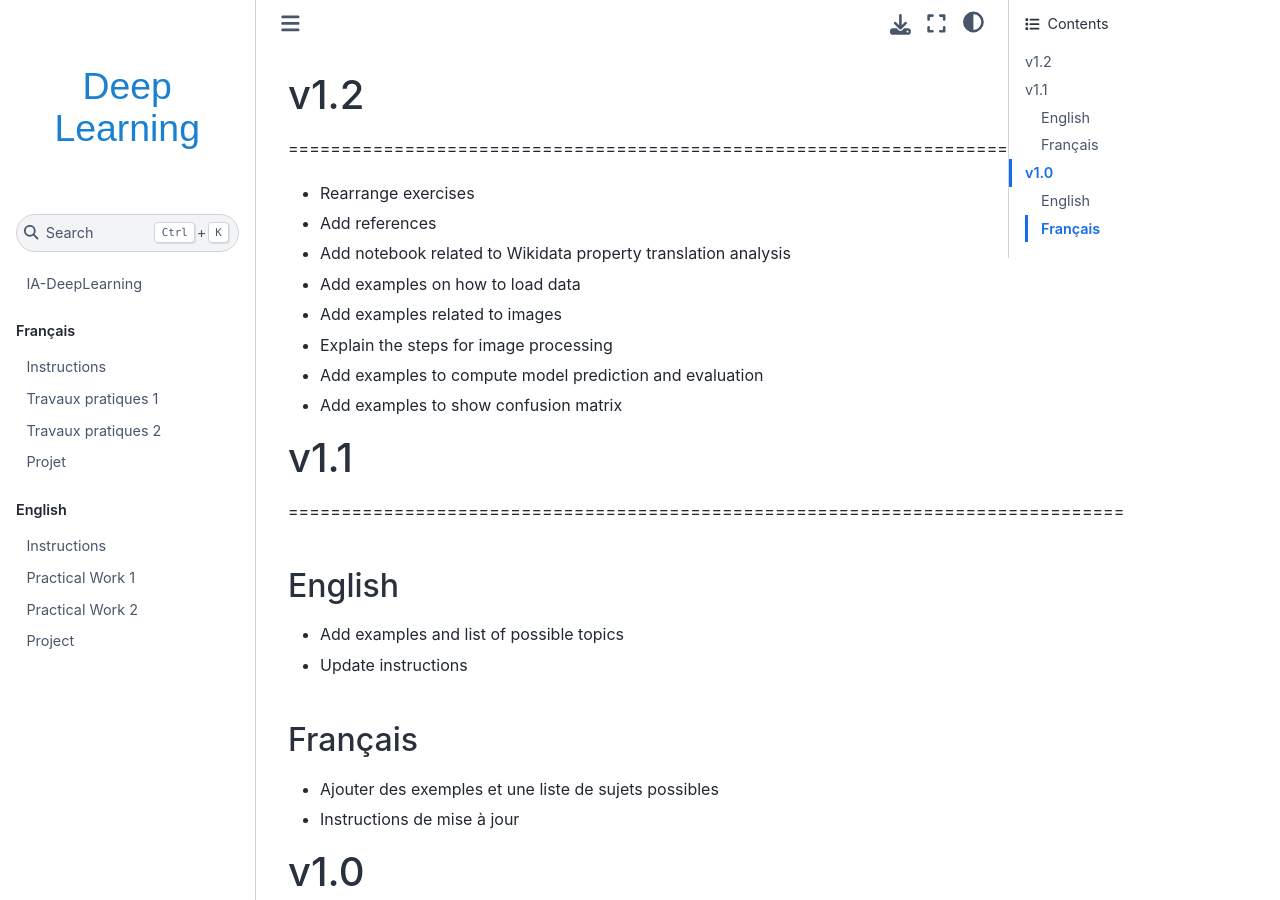
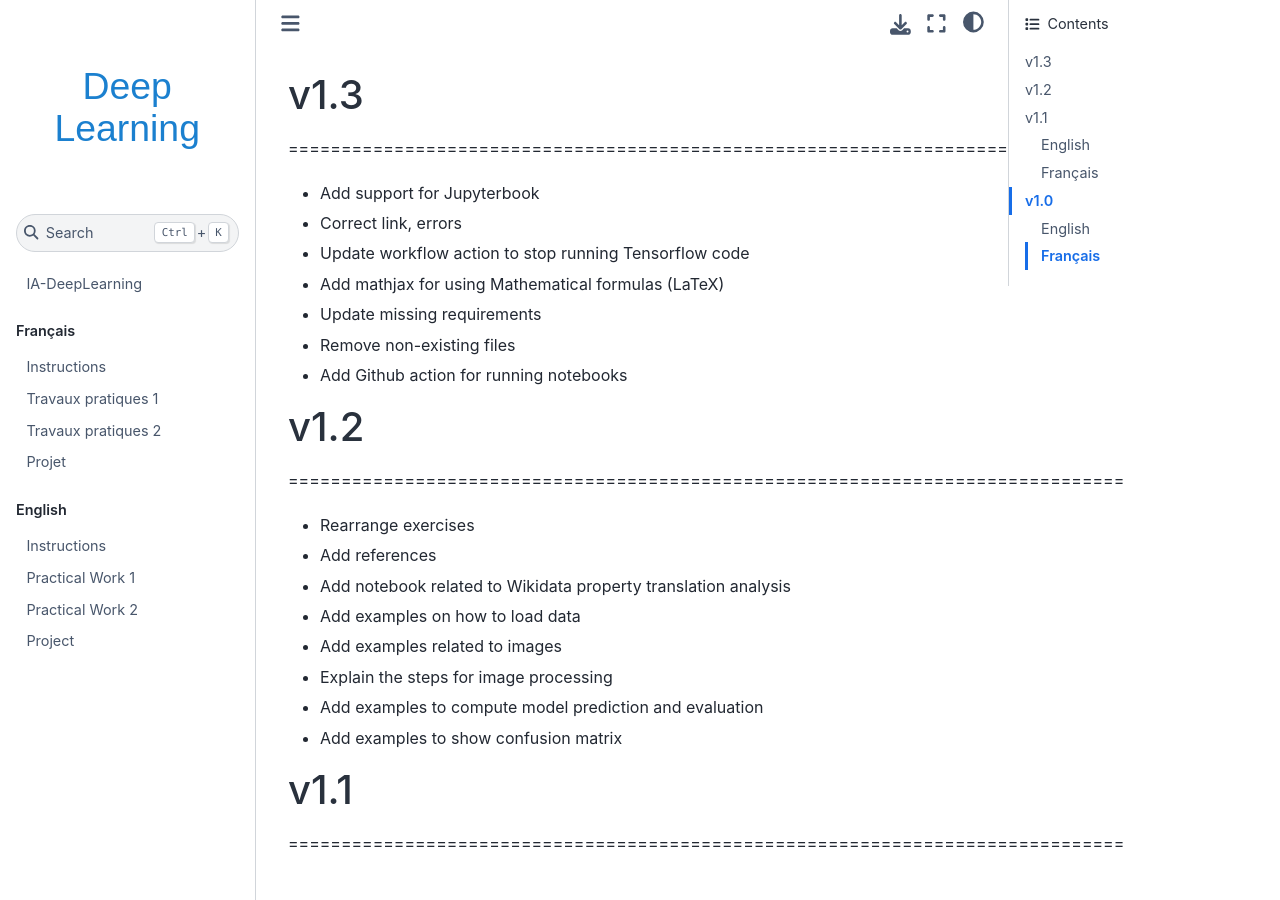
Before and after one commit to rodologie/IA-DeepLearning, a Jupyter Book: the page built from RELEASE.md, in a window 1280 px wide and 900 px high. Built offline with Jupyter Book 1.0.4 settings and Sphinx 7.4.7 and the Sphinx Book theme 1.1.4, drawn with Linux system fonts in a browser that asks for light colours.

Commit message:
Update release notes

```diff
--- a/RELEASE.md
+++ b/RELEASE.md
@@ -1,3 +1,13 @@
+# v1.3
+===============================================================================
+- Add support for Jupyterbook
+- Correct link, errors
+- Update workflow action to stop running Tensorflow code
+- Add mathjax for using Mathematical formulas (LaTeX)
+- Update missing requirements
+- Remove non-existing files
+- Add Github action for running notebooks
+
 # v1.2
 ===============================================================================
 * Rearrange exercises
```
